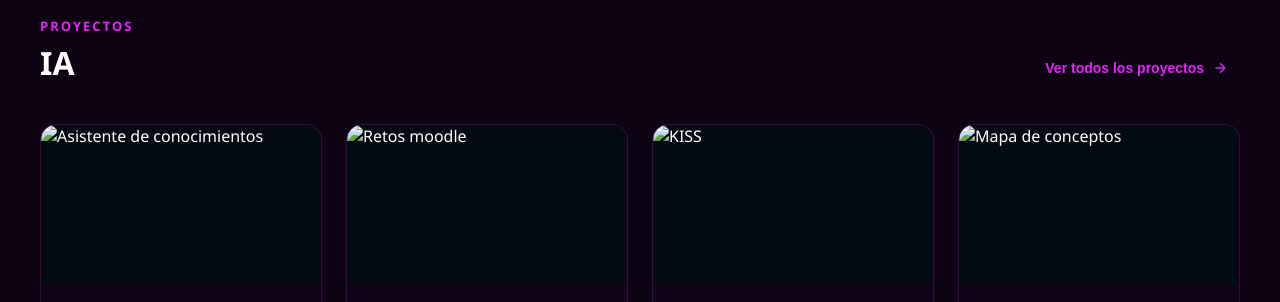
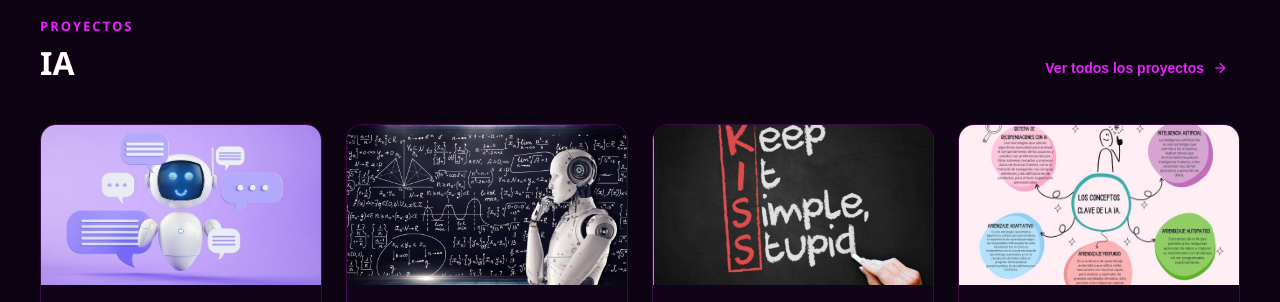
Before and after one commit to carolinnadev/Portafolio_Clase, a plain HTML site: page index.html in a window 1280 px wide. Shown: the part 3480-3782 px from the top of the page. Drawn offline with Linux system fonts and the light colour scheme; the site is published under a folder, as on GitHub Pages, so addresses that start at the root find nothing.

Commit message:
Fix: correcion en url de imagenes en la seccion IA

```diff
--- a/index.html
+++ b/index.html
@@ -647,7 +647,7 @@
                     <!-- Proyecto 1 -->
                     <article class="project-card">
                         <div class="card-image-wrapper">
-                        <img src="/img/Asistente.jpeg" alt="Asistente de conocimientos" class="card-image">
+                        <img src="./img/Asistente.jpeg" alt="Asistente de conocimientos" class="card-image">
                         </div>
                         <div class="card-body">
                         <div class="card-title-row">
@@ -675,7 +675,7 @@
                     <!-- Proyecto 2 -->
                     <article class="project-card">
                         <div class="card-image-wrapper">
-                        <img src="/img/Retos.png" alt="Retos moodle" class="card-image">
+                        <img src="./img/Retos.png" alt="Retos moodle" class="card-image">
                         </div>
                         <div class="card-body">
                         <div class="card-title-row">
@@ -702,7 +702,7 @@
                     <!-- Proyecto 3 -->
                     <article class="project-card">
                         <div class="card-image-wrapper">
-                        <img src="/img/KISS.jpeg" alt="KISS" class="card-image">
+                        <img src="./img/KISS.jpeg" alt="KISS" class="card-image">
                         </div>
                         <div class="card-body">
                         <div class="card-title-row">
@@ -728,7 +728,7 @@
                     <!-- Proyecto 4 -->
                     <article class="project-card">
                         <div class="card-image-wrapper">
-                        <img src="/img/mapa_conceptos.jpeg" alt="Mapa de conceptos" class="card-image">
+                        <img src="./img/mapa_conceptos.jpeg" alt="Mapa de conceptos" class="card-image">
                         </div>
                         <div class="card-body">
                         <div class="card-title-row">
@@ -756,7 +756,7 @@
                     <!-- Proyecto 5: App del Clima -->
                     <article class="project-card extra-project hidden">
                         <div class="card-image-wrapper">
-                        <img src="/proyectos/IA/Semana_1/Diagrama_semana_1.webp" alt=diagrama class="card-image">
+                        <img src="./proyectos/IA/Semana_1/Diagrama_semana_1.webp" alt=diagrama class="card-image">
                         </div>
                         <div class="card-body">
                         <div class="card-title-row">
```
